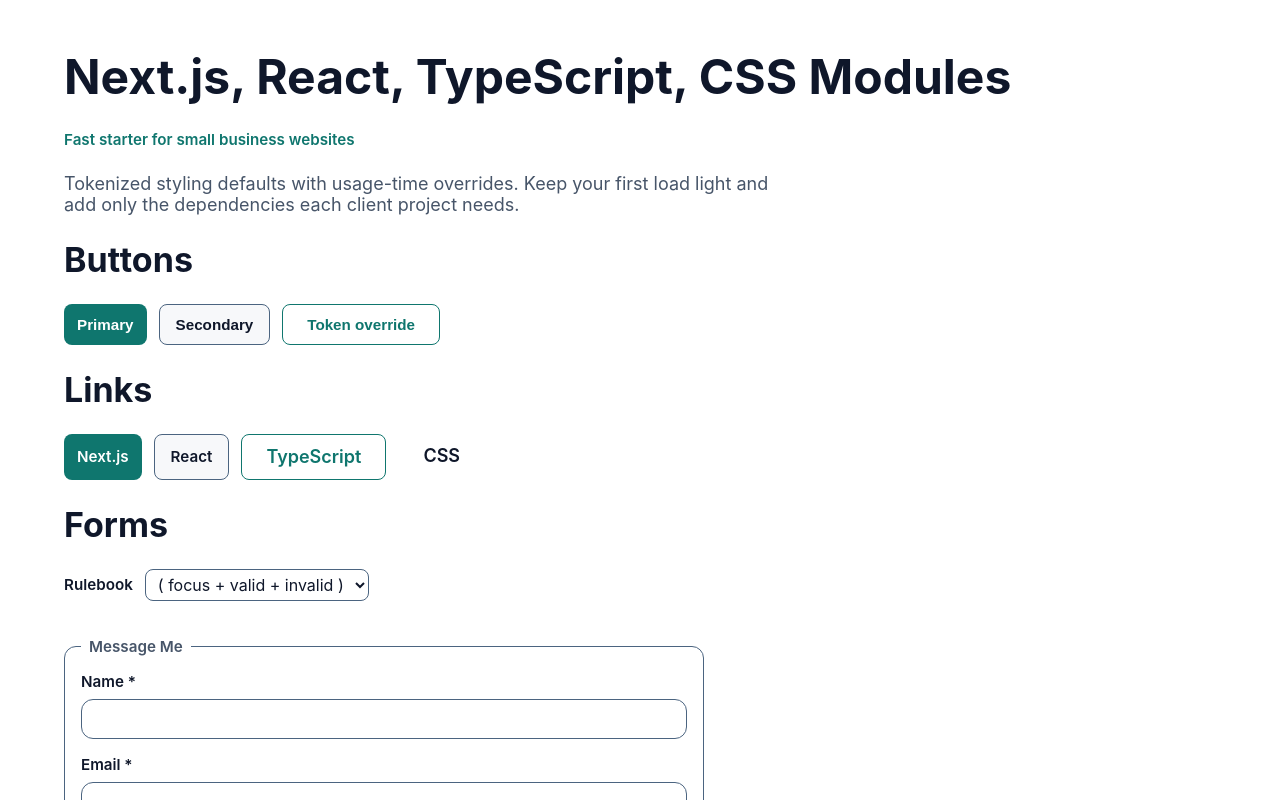
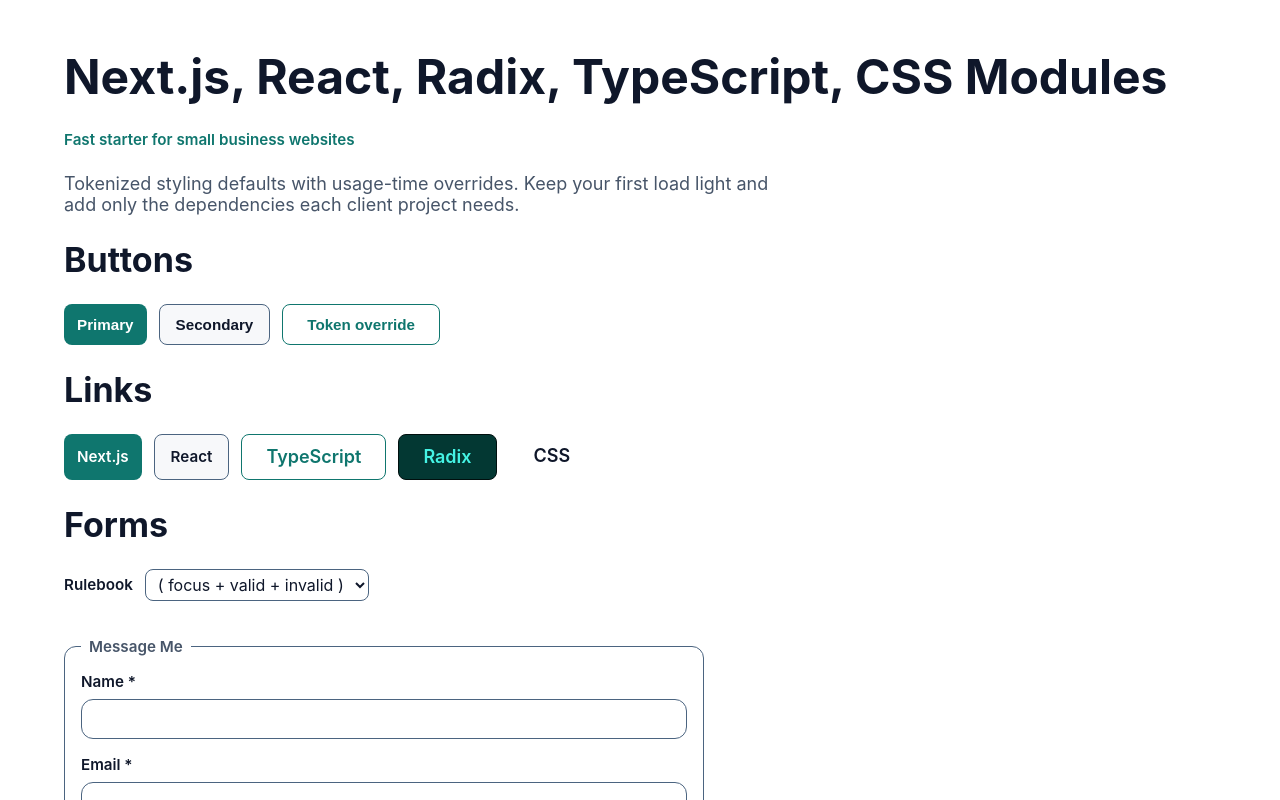
Before and after one commit to worldOfVerdure/Portfoliov3, a Next.js app: page / in a window 1280 px wide. Shown: the top 800 px of the page. Built offline with nearby package versions, Linux system fonts and the light colour scheme.

Commit message:
Mention Radix being used on homepage with appropriate link.

```diff
--- a/src/app/globals.css
+++ b/src/app/globals.css
@@ -8,7 +8,7 @@
   --color-border: #4b6480;
   --color-primary: #0f766e;
   --color-primary-contrast: #ffffff;
-  --color-primary-elevation-1: #2ac7ba;
+  --color-primary-elevation-1: #45f3e4;
   --color-primary-elevation-2: #30a79d;
   --color-primary-elevation-3: #085650;
   --color-primary-elevation-4: #054741;
@@ -17,7 +17,6 @@
   --color-primary-elevation-7: #011c19;
   --color-primary-elevation-8: #000f0e;
   --color-primary-elevation-9: #000504;
-  --color-primary-elevation-10: #000101;
   --color-error-light: #fda29b;
   --color-error-medium: #f04438;
   --color-error-dark: #b42318;
--- a/src/components/test/customLinks/CustomLinks.tsx
+++ b/src/components/test/customLinks/CustomLinks.tsx
@@ -2,6 +2,7 @@
 import { Link } from '@/components/primitives/Link';
 import { SectionHeading } from '@/components/test/reuseables/sectionHeading/SectionHeading';
 import styles from './styles/customLinks.module.css';
+import { serialize } from 'v8';
 
 export const CustomLinks = () => {
   return (
@@ -40,6 +41,16 @@
           TypeScript
         </Link>
         <Link
+          className={`${styles.actionsContent} ${styles.customLink}`}
+          size="lg"
+          href="https://www.radix-ui.com/docs/primitives/overview/introduction"
+          target="_blank"
+          rel="noopener noreferrer"
+          variant="buttonGhost"
+        >
+          Radix
+        </Link>
+        <Link
           className={styles.actionsContent}
           href="https://github.com/css-modules/css-modules"
           variant="text"
--- a/src/components/test/customLinks/styles/customLinks.module.css
+++ b/src/components/test/customLinks/styles/customLinks.module.css
@@ -1,3 +1,9 @@
 .actionsContent {
   max-width: 20rem;
 }
+
+.customLink {
+  --link-bg: var(--color-primary-elevation-5);
+  --link-color: var(--color-primary-elevation-1);
+  --link-border: var(--color-primary-elevation-8);
+}
--- a/src/components/test/header/Header.tsx
+++ b/src/components/test/header/Header.tsx
@@ -3,7 +3,7 @@
 export const Header = () => {
   return (
     <header className={`${styles.header} flex flex-col`}>
-      <h1 className={`${styles.title} zero-margin`}>Next.js, React, TypeScript, CSS Modules</h1>
+      <h1 className={`${styles.title} zero-margin`}>Next.js, React, Radix, TypeScript, CSS Modules</h1>
       <p className={`${styles.eyebrow} zero-margin`}>Fast starter for small business websites</p>
       <p className={`${styles.subtitle} zero-margin`}>
         Tokenized styling defaults with usage-time overrides. Keep your first load light and add
```
